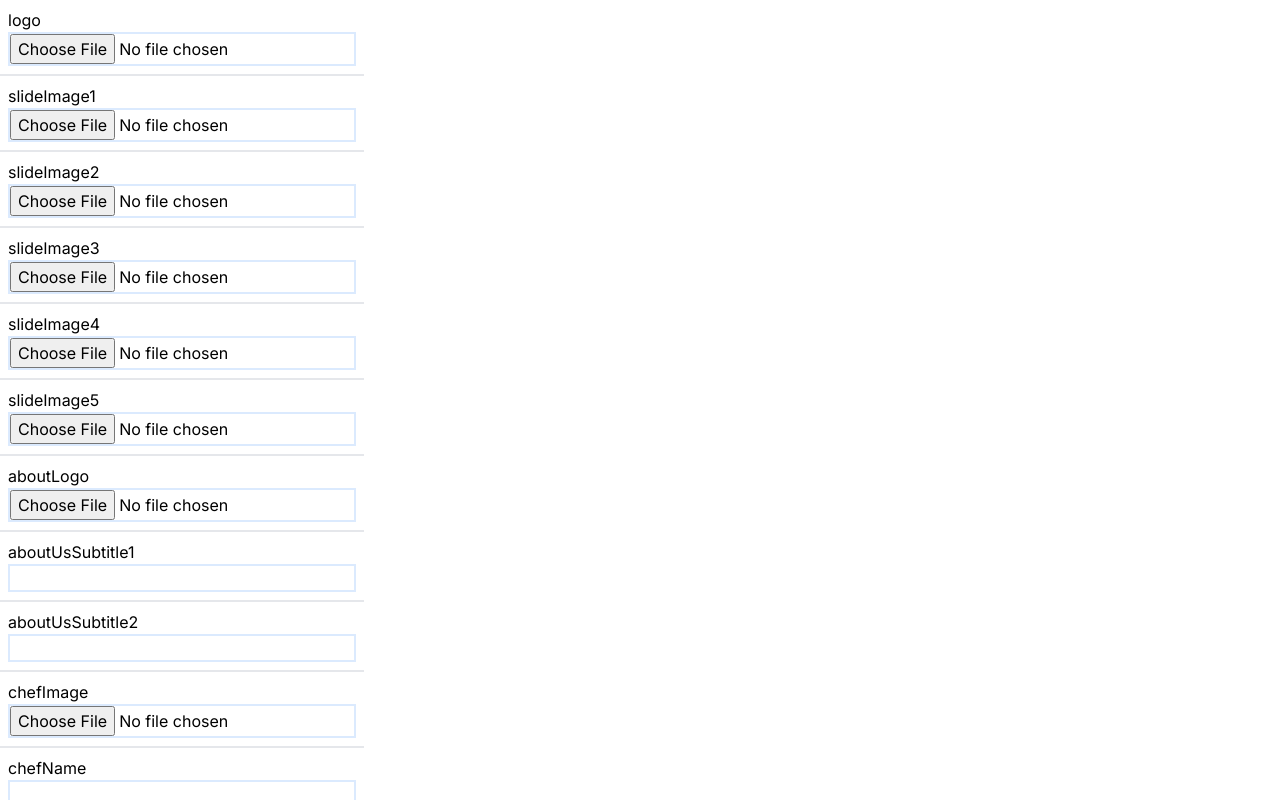
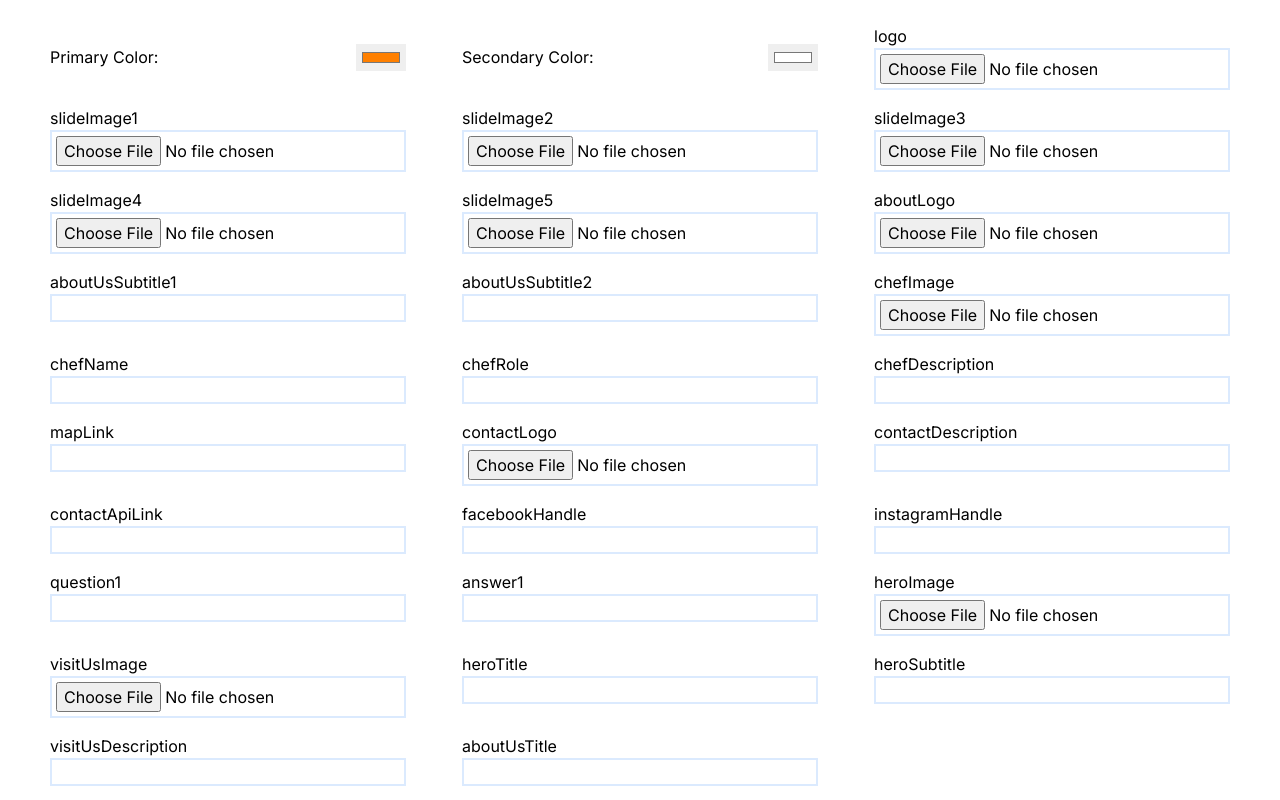
Before and after one commit to haseebAIO/demo-website, a Next.js app: page /demo in a window 1280 px wide. Shown: the top 800 px of the page. Built offline with nearby package versions, Linux system fonts and the light colour scheme.

Commit message:
feat: added color selection

```diff
--- a/app/demo/page.js
+++ b/app/demo/page.js
@@ -28,7 +28,7 @@ const Page = () => {
         let data = await response.json();
         data = JSON.parse(data.data);
         const placeholders = gellAllPlaceholders(data);
-        console.log('Testing: ', placeholders);
+        console.log("Testing: ", placeholders);
         setJsonData(placeholders);
       } catch (error) {
         console.error("Error fetching JSON file:", error);
@@ -78,18 +78,27 @@ const Page = () => {
   return (
     <div className="flex justify-start items-start">
       {jsonData && (
-        <div>
-          <form>
+        <div className="mt-4 w-full flex flex-col justify-center items-center">
+          <form className="grid grid-cols-3 gap-x-10">
+            <div className="flex justify-between items-center px-2">
+              <label htmlFor="primaryColor">Primary Color:</label>
+              <input type="color" id="primaryColor" className="p-1" defaultValue={"#ff8000"} onChange={(e) => {
+                handleChange('primaryColor', e.target.value)
+              }}/>
+            </div>
+            <div className="flex justify-between items-center px-2">
+              <label htmlFor="primaryColor">Secondary Color:</label>
+              <input type="color" id="secondaryColor" className="p-1" defaultValue={"#FFFFFF"} onChange={(e) => {
+                handleChange('secondaryColor', e.target.value)
+              }}/>
+            </div>
             {Object.keys(jsonData).map((placeholderName, key) => (
-              <div
-                key={placeholderName + key}
-                className="flex flex-col p-2 border-black-100 border-b-2"
-              >
+              <div key={placeholderName + key} className="flex flex-col p-2">
                 <label htmlFor={placeholderName}>{placeholderName}</label>
                 {jsonData[placeholderName].type === "image" ? (
                   <input
                     type="file"
-                    className="border-blue-100 border-2"
+                    className="border-blue-100 border-2 p-1"
                     id={placeholderName}
                     onChange={async (e) => {
                       const url = await uploadData(e.target.files[0]);
```
